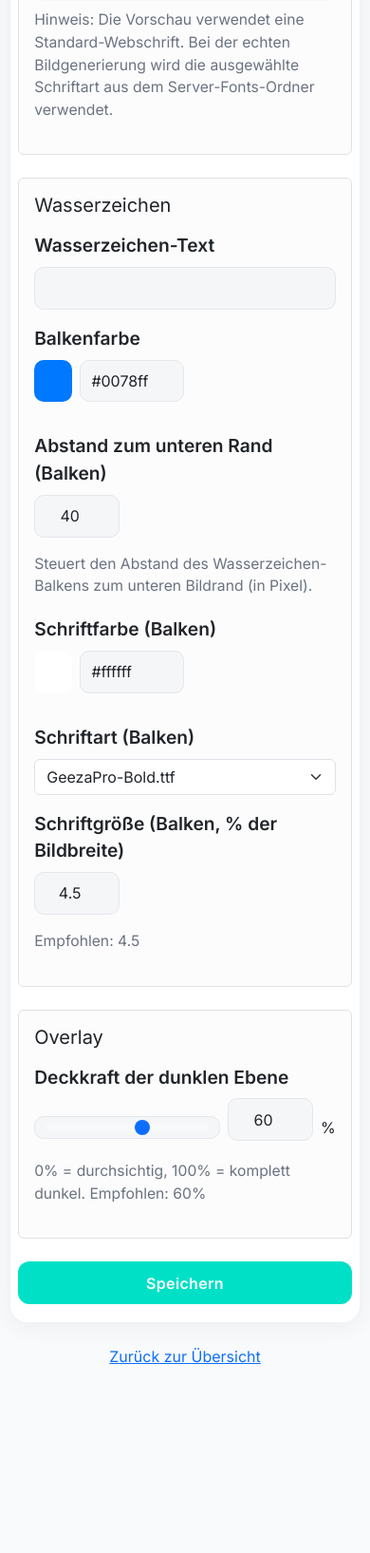
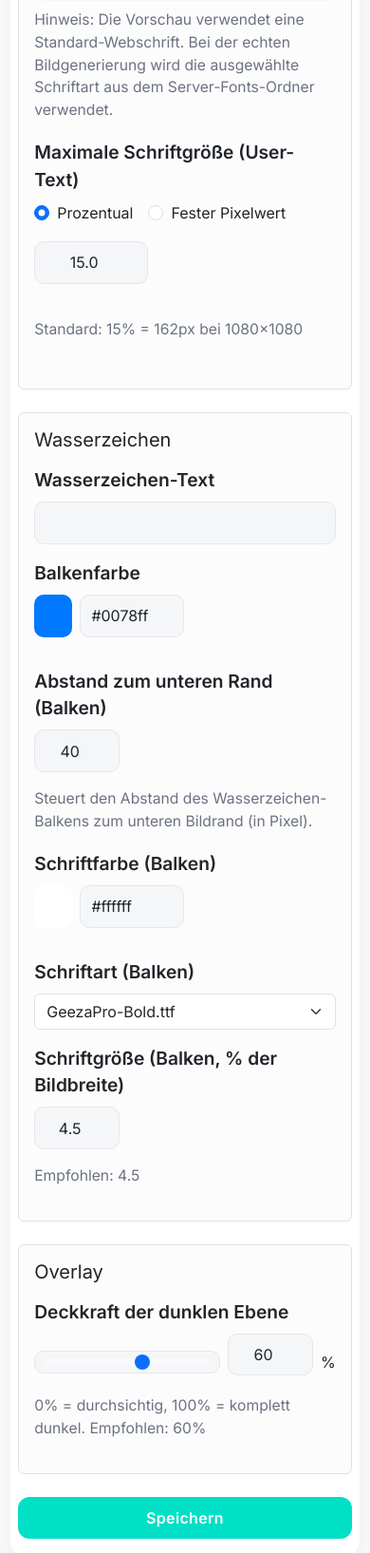
Before and after one commit to BrunoVince/ig_webapp, a Flask app: page /admin/edit/1 in a window 390 px wide. Shown: the part 1754-3389 px from the top of the page at 95% size. Before the commit the page ends 3190 px from the top, so only its background shows below. Run offline with Flask 2, Linux system fonts and the light colour scheme; the visitor is signed in with stand-in values (Sample User, id 1).

Commit message:
UI/UX- und mobile Optimierungen, Dateinamen-Update, Rollback Vorschau

```diff
--- a/app.py
+++ b/app.py
@@ -192,7 +192,14 @@ def create_image_with_text_and_watermark(background_path, text, layout_key):
         for paragraph_lines in lines_per_paragraph
     ]
     font_size_min = 10
-    font_size_max = int(width * 0.15)
+    # Flexible maximale Schriftgröße: Prozent oder Pixel
+    if layout.get('max_font_size_mode', 'percent') == 'pixel':
+        font_size_max = int(layout.get('max_font_size_value', 162))  # Default: 162px
+    else:
+        font_size_max = int(width * float(layout.get('max_font_size_value', 15.0)) / 100)
+    # Optional: Absolute Obergrenze (z.B. nie größer als 15% der Breite)
+    # font_size_max = min(font_size_max, int(width * 0.15))
+    font_size_max = min(font_size_max, int(width * 0.15))
     optimal_font = None
     optimal_lines = None
     optimal_line_height = None
@@ -440,6 +447,8 @@ def edit_layout(layout_key):
         watermark_font_color = request.form.get('watermark_font_color', '#ffffff')
         watermark_font = request.form.get('watermark_font', 'GeezaPro-Bold.ttf')
         watermark_font_size_percent = float(request.form.get('watermark_font_size_percent', 4.5))
+        max_font_size_mode = request.form.get('max_font_size_mode', 'percent')
+        max_font_size_value = float(request.form.get('max_font_size_value', 15.0))
         # Logo-Upload
         logo_file = request.files.get('logo_file')
         logo_path = layout.get('logo_file', f'static/logos/{name}.png')
@@ -470,6 +479,8 @@ def edit_layout(layout_key):
             'watermark_font_color': watermark_font_color,
             'watermark_font': watermark_font,
             'watermark_font_size_percent': watermark_font_size_percent,
+            'max_font_size_mode': max_font_size_mode,
+            'max_font_size_value': max_font_size_value,
         }
         if layout_key != name and layout_key in layouts:
             del layouts[layout_key]
--- a/layouts.json
+++ b/layouts.json
@@ -1,7 +1,7 @@
 {
   "JUNGSF4KTEN": {
     "watermark_text": "JUNGSF4KTEN",
-    "text_color": "#ff72bd",
+    "text_color": "#0F93B2",
     "logo_file": "static/logos/JUNGSF4KTEN.png",
     "watermark_color": "#0078ff",
     "opacity": 0.6,
@@ -15,11 +15,12 @@
     "watermark_margin_bottom": 40,
     "watermark_font_color": "#ffffff",
     "watermark_font": "GeezaPro-Bold.ttf",
-    "watermark_font_size_percent": 4.5
+    "watermark_font_size_percent": 4.5,
+    "max_font_size_percent": 15.0
   },
   "MADCHENF4KTEN": {
     "watermark_text": "MADCHENF4KTEN",
-    "text_color": "#ff72bd",
+    "text_color": "#E01616",
     "logo_file": "static/logos/MADCHENF4KTEN.png",
     "watermark_color": "#ff3232",
     "opacity": 0.6,
@@ -33,11 +34,12 @@
     "watermark_margin_bottom": 40,
     "watermark_font_color": "#ffffff",
     "watermark_font": "GeezaPro-Bold.ttf",
-    "watermark_font_size_percent": 4.5
+    "watermark_font_size_percent": 4.5,
+    "max_font_size_percent": 15.0
   },
   "LIEBESAKTFAKTEN": {
     "watermark_text": "LIEBESAKTFAKTEN",
-    "text_color": "#ff72bd",
+    "text_color": "#C651E5",
     "logo_file": "static/logos/LIEBESAKTFAKTEN.png",
     "watermark_color": "#9300d3",
     "opacity": 0.6,
@@ -51,11 +53,12 @@
     "watermark_margin_bottom": 40,
     "watermark_font_color": "#ffffff",
     "watermark_font": "GeezaPro-Bold.ttf",
-    "watermark_font_size_percent": 4.5
+    "watermark_font_size_percent": 4.5,
+    "max_font_size_percent": 15.0
   },
   "BINBETRUNKEN": {
     "watermark_text": "BINBETRUNKEN",
-    "text_color": "#ff72bd",
+    "text_color": "#FFFF51",
     "logo_file": "static/logos/BINBETRUNKEN.png",
     "watermark_color": "#ff3232",
     "opacity": 0.6,
@@ -69,11 +72,12 @@
     "watermark_margin_bottom": 40,
     "watermark_font_color": "#ffffff",
     "watermark_font": "GeezaPro-Bold.ttf",
-    "watermark_font_size_percent": 4.5
+    "watermark_font_size_percent": 4.5,
+    "max_font_size_percent": 15.0
   },
   "GESCHLECHTS.FAKTEN": {
     "watermark_text": "GESCHLECHTS.FAKTEN",
-    "text_color": "#ff72bd",
+    "text_color": "#C651E5",
     "logo_file": "static/logos/GESCHLECHTS.FAKTEN.png",
     "watermark_color": "#0078ff",
     "opacity": 0.6,
@@ -87,11 +91,12 @@
     "watermark_margin_bottom": 40,
     "watermark_font_color": "#ffffff",
     "watermark_font": "GeezaPro-Bold.ttf",
-    "watermark_font_size_percent": 4.5
+    "watermark_font_size_percent": 4.5,
+    "max_font_size_percent": 15.0
   },
   "DOKTORSPIELFAKTEN": {
     "watermark_text": "DOKTORSPIELFAKTEN",
-    "text_color": "#ff72bd",
+    "text_color": "#FF7ABD",
     "logo_file": "static/logos/DOKTORSPIELFAKTEN.png",
     "watermark_color": "#ff69b4",
     "opacity": 0.72,
@@ -105,6 +110,8 @@
     "watermark_margin_bottom": 58,
     "watermark_font_color": "#ffffff",
     "watermark_font": "Roboto-ExtraBold.ttf",
-    "watermark_font_size_percent": 4.5
+    "watermark_font_size_percent": 4.5,
+    "max_font_size_mode": "pixel",
+    "max_font_size_value": 60.0
   }
 }
--- a/templates/edit_layout.html
+++ b/templates/edit_layout.html
@@ -94,6 +94,22 @@
                     Hinweis: Die Vorschau verwendet eine Standard-Webschrift. Bei der echten Bildgenerierung wird die ausgewählte Schriftart aus dem Server-Fonts-Ordner verwendet.
                 </div>
             </div>
+            <div class="mb-3">
+                <label class="form-label">Maximale Schriftgröße (User-Text)</label>
+                <div class="d-flex align-items-center gap-3 flex-wrap">
+                    <div class="form-check">
+                        <input class="form-check-input" type="radio" name="max_font_size_mode" id="max_font_size_mode_percent" value="percent" {% if layout.max_font_size_mode|default('percent') == 'percent' %}checked{% endif %}>
+                        <label class="form-check-label" for="max_font_size_mode_percent">Prozentual</label>
+                    </div>
+                    <div class="form-check">
+                        <input class="form-check-input" type="radio" name="max_font_size_mode" id="max_font_size_mode_pixel" value="pixel" {% if layout.max_font_size_mode == 'pixel' %}checked{% endif %}>
+                        <label class="form-check-label" for="max_font_size_mode_pixel">Fester Pixelwert</label>
+                    </div>
+                    <input type="number" class="form-control" id="max_font_size_value" name="max_font_size_value" min="1" max="500" step="0.1" value="{{ layout.max_font_size_value|default(15.0) }}" style="width:120px;">
+                    <span class="form-text">Standard: 15% = 162px bei 1080x1080</span>
+                </div>
+            </div>
+            <input type="hidden" id="default_img_width" value="1080">
             <script>
             // Vorschau-Logik für Letter-Spacing, Line-Spacing, Schatten
             function updateFontPreview() {
@@ -207,6 +223,30 @@
         syncColorInputs('shadow_color');
         syncColorInputs('watermark_font_color');
         </script>
+        <script>
+        document.addEventListener('DOMContentLoaded', function() {
+            const percentRadio = document.getElementById('max_font_size_mode_percent');
+            const pixelRadio = document.getElementById('max_font_size_mode_pixel');
+            const valueInput = document.getElementById('max_font_size_value');
+            const imgWidth = parseInt(document.getElementById('default_img_width').value, 10);
+
+            let lastMode = percentRadio.checked ? 'percent' : 'pixel';
+
+            function updateValueOnModeSwitch(e) {
+                let val = parseFloat(valueInput.value.replace(',', '.'));
+                if (e.target.value === 'pixel' && lastMode === 'percent') {
+                    // Prozent → Pixel
+                    valueInput.value = Math.round(val * imgWidth / 100);
+                } else if (e.target.value === 'percent' && lastMode === 'pixel') {
+                    // Pixel → Prozent
+                    valueInput.value = (val / imgWidth * 100).toFixed(1);
+                }
+                lastMode = e.target.value;
+            }
+            percentRadio.addEventListener('change', updateValueOnModeSwitch);
+            pixelRadio.addEventListener('change', updateValueOnModeSwitch);
+        });
+        </script>
         <button type="submit" class="btn btn-success w-100">Speichern</button>
     </form>
     <div class="mt-4 text-center">
```
